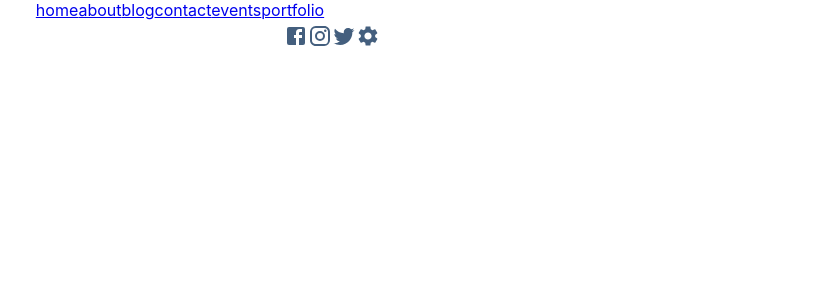
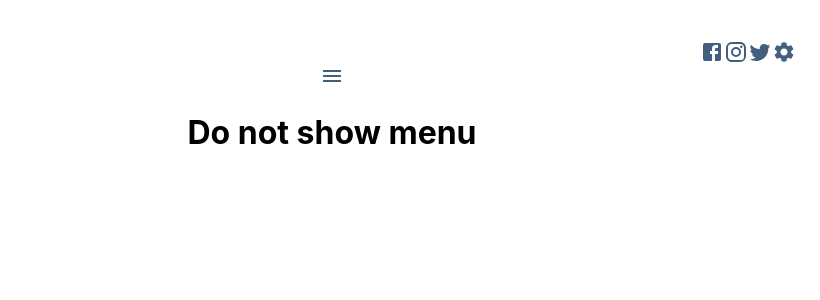
Before and after one commit to AplUSAndmINUS/terence-watersV2, a React (Create React App) app: page / in a window 1280 px wide. Shown: the top 300 px of the page, without its empty margins (460-1280 px from the left). Built offline with nearby package versions, Linux system fonts and the light colour scheme; a web font is replaced by a local one.

Commit message:
added initial logic for show hide of menu

```diff
--- a/src/App.tsx
+++ b/src/App.tsx
@@ -1,6 +1,7 @@
 import { useState } from 'react';
 import { BrowserRouter, Link, Route, Switch } from 'react-router-dom';
-import { Container, Icon } from '@material-ui/core';
+import { Box, Container, Icon } from '@material-ui/core';
+import { Menu, MenuOpen } from '@material-ui/icons';
 import styled from 'styled-components';
 
 import { SOCIAL_MEDIA } from './modules/constants/social-media';
@@ -10,48 +11,82 @@ import './App.scss';
 
 function App() {
   const [toggleDarkMode, setToggleDarkMode] = useState(false);
+  const [showMenu, setShowMenu] = useState(false);
 
-  const handleSetToggleDarkMode = ($e: Event) => {
-    setToggleDarkMode(!toggleDarkMode);
-  }
-
-  const SocialMediaLinks = styled(Container)`
+  const SocialMediaLinks = styled(Box)`
     ${theme.breakpoints.down('xs')} {
       width: 100%;
       position: fixed;
       bottom: 0;
       left: 0;
       right: 0;
+      display: flex;
+      flex-direction: row;
+      justify-content: flex-end;
     };
 
     ${theme.breakpoints.up('sm')} {
       position: absolute;
       top: 24px;
       right: 8px;
+      display: flex;
+      flex-direction: row;
     };
+  `;
+
+  const NavigationLinks = styled(Container)`
+    ${theme.breakpoints.down('xs')} {
+      width: 100%;
+      height: 100%;
+      position: fixed;
+      bottom: 0;
+      top: 0;
+      left: 0;
+      right: 0;
+      display: flex;
+      flex-direction: column;
+    };
+
+    ${theme.breakpoints.up('sm')} {
+      position: absolute;
+      top: 64px;
+      right: 8px;
+      display: flex;
+      flex-direction: column;
+      align-content: flex-end;
+    }
   `;
 
   const Router = () => {
     return (
-      <div className="App">
-        <BrowserRouter>
-          <SocialMediaLinks className="social_media-links">
+      <BrowserRouter>
+        <div className="App">
+          <SocialMediaLinks sx={{ p: 1, m: 1 }} className="social_media-links">
             {SOCIAL_MEDIA.map(s => (
               <Link to={s.path}><Icon component={s.icon} color="primary" fontSize="large" /></Link>
             ))}
           </SocialMediaLinks>
 
-          {ROUTES.map(r => (
-            !r.subMenu && !r.notFound ? <Link to={r.path}>{r.componentName}</Link>
-              : null))}
+          <NavigationLinks className="navigation-links">
+            <Box style={{ cursor: 'pointer' }} onClick={() => setShowMenu(!showMenu)}>
+              <Icon component={showMenu ? MenuOpen : Menu} color="primary" fontSize="large" />
+            </Box>
+            {showMenu ? (<Box>
+              <ul>
+                {ROUTES.map(r => (
+                  !r.subMenu && !r.notFound ? <li><Link className="navigation-links_link" style={{ textAlign: 'right' }} to={r.path}>{r.componentName}</Link></li>
+                    : null))}
+              </ul>
+            </Box>) : <h1>Do not show menu</h1>}
+          </NavigationLinks>
 
           <Switch>
             {ROUTES.map(r => (
               !r.notFound ? <Route exact path={r.path} component={r.component} /> : <Route component={r.component} />
             ))}
           </Switch>
-        </BrowserRouter>
-      </div>
+        </div>
+      </BrowserRouter>
     )
   }
 
--- a/src/modules/constants/routes.ts
+++ b/src/modules/constants/routes.ts
@@ -20,7 +20,7 @@ export const ROUTES: Routes[] = [
   {
     component: App,
     componentName: 'home',
-    path: '/',
+    path: '/'
   },
   {
     component: About,
@@ -30,7 +30,7 @@ export const ROUTES: Routes[] = [
   {
     component: Blog,
     componentName: 'blog',
-    path: '/portfolio/blog',
+    path: '/portfolio/blog'
   },
   {
     component: Contact,
```
